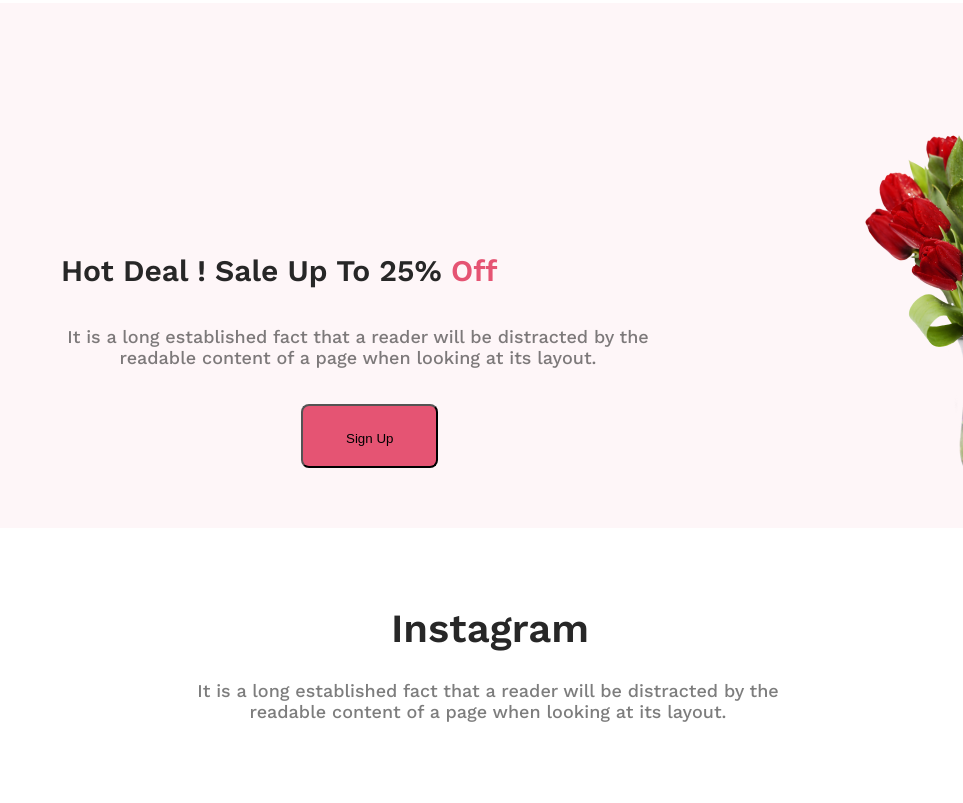
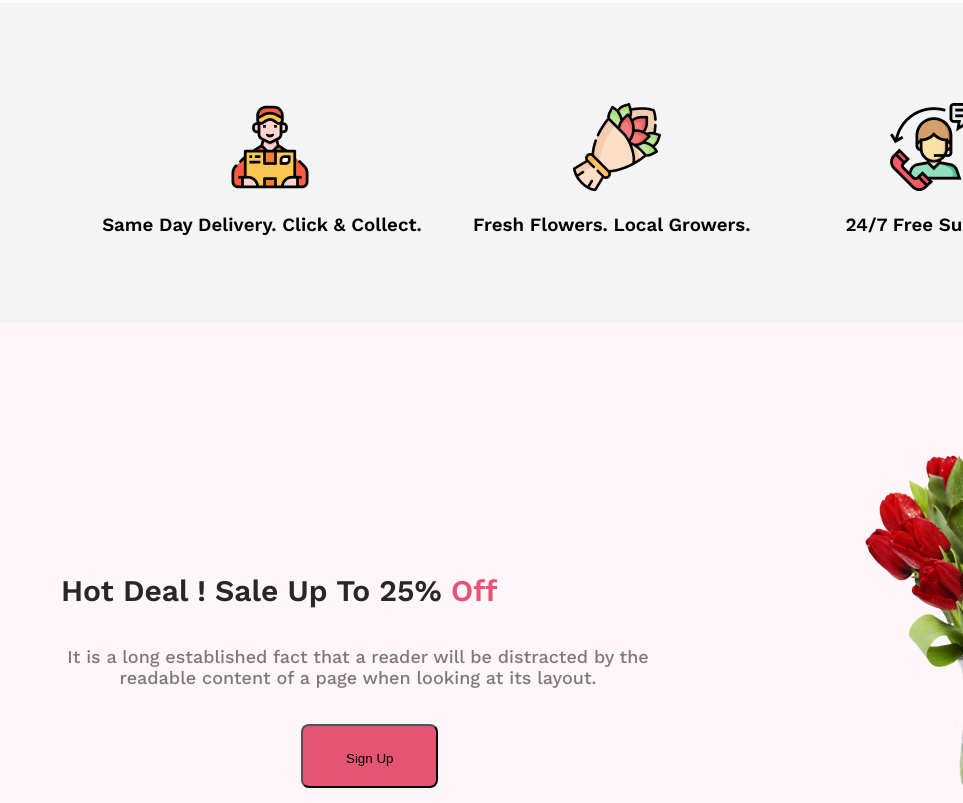
Before and after one commit to khairozzaman91/assignment1, a plain HTML site: page index.html in a window 1280 px wide. Shown: the part 10734-11537 px from the top of the page, without its empty margins (317-1280 px from the left). Drawn offline with nearby package versions, Linux system fonts and the light colour scheme.

Commit message:
service add

```diff
--- a/css/style.css
+++ b/css/style.css
@@ -192,6 +192,55 @@ body{
     background: rgba(71, 125, 17, 0.15);
  }
 
+ /* service */
+
+ .service{
+   width: 1440px;
+   height: 320px;
+   border-radius: 8px;
+   background: rgba(39, 39, 39, 0.05);
+   display: flex;
+   gap: 50;
+   margin-left: 160px;
+   padding: 0 5px;
+
+ }
+ /* homedelibry */
+
+ .service img{
+   width: 88px;
+   height: 88px;
+
+ }
+ .homedelibry{
+   padding-left: 220px;
+   padding-top: 100px;
+ }
+ #img1{
+   padding-left:150px;
+ }
+ #img2{
+   padding-left:100px;
+ }
+
+ .home{
+   width: 372px;
+   height: 35px;
+   text-align: center;
+ }
+
+ .localflower{
+   padding-top:100px;
+   padding-left: 25px;
+ }
+
+ .callservice{
+   padding-top:100px;
+   padding-left: 95px;
+ }
+ #img3{
+   padding-left:45px;
+ }
  /* hotdeals section start */
 
  .hotdeals{
--- a/index.html
+++ b/index.html
@@ -57,6 +57,26 @@
 
 
             </section>
+
+             <div class="service">
+
+                <div class="homedelibry">
+                    <img id="img1" src="image/Group 57.png" alt="">
+                    <h3 class="home">Same Day Delivery. Click & Collect.</h3>
+                </div>
+
+                <div class="localflower">
+                    <img id="img2" src="image/Group 58.png" alt="">
+                    <h3 class="">Fresh Flowers. Local Growers.</h3>
+                </div>
+
+                <div class="callservice">
+                    <img id="img3" src="image/Group 59.png" alt="">
+                    <h3 class="">24/7 Free Support.</h3>
+                </div>
+
+             </div>
+
 
                 <section class="hotdeals">
 
```
